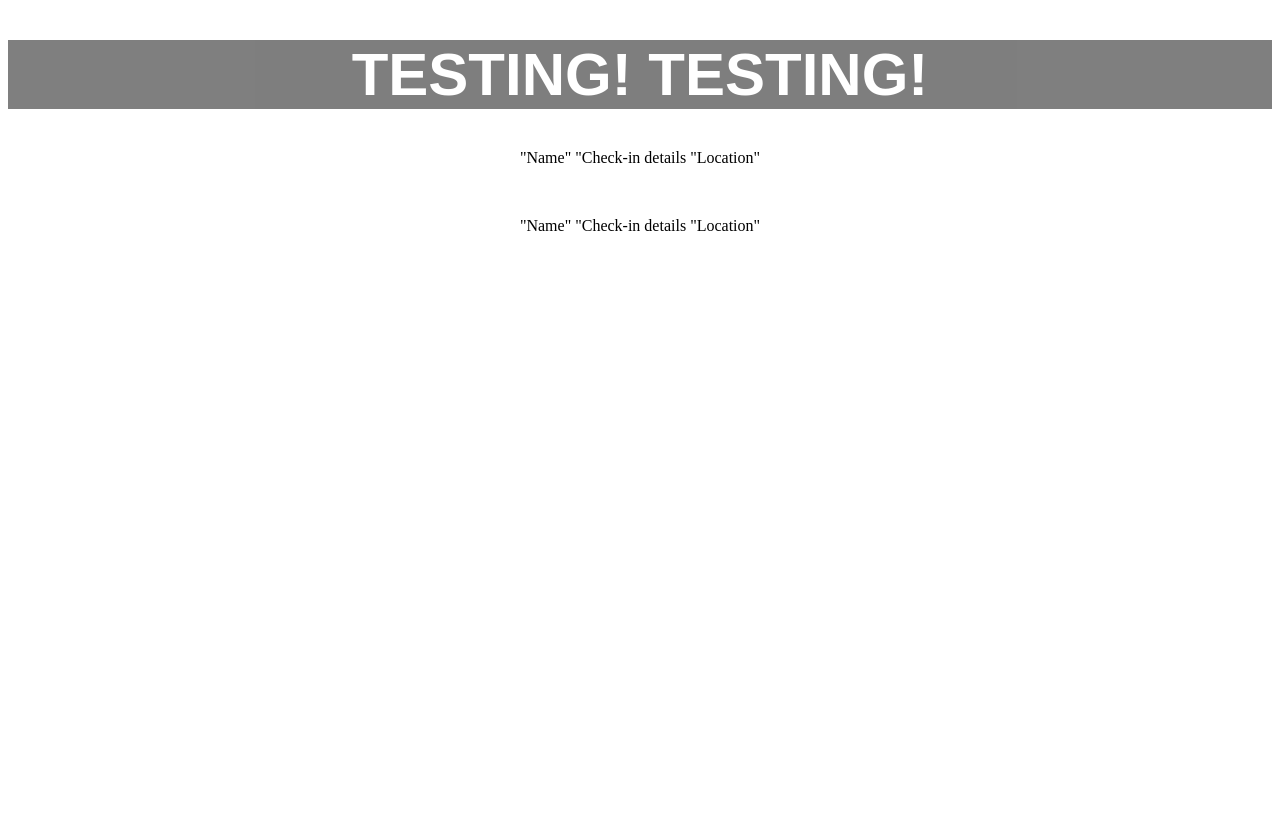
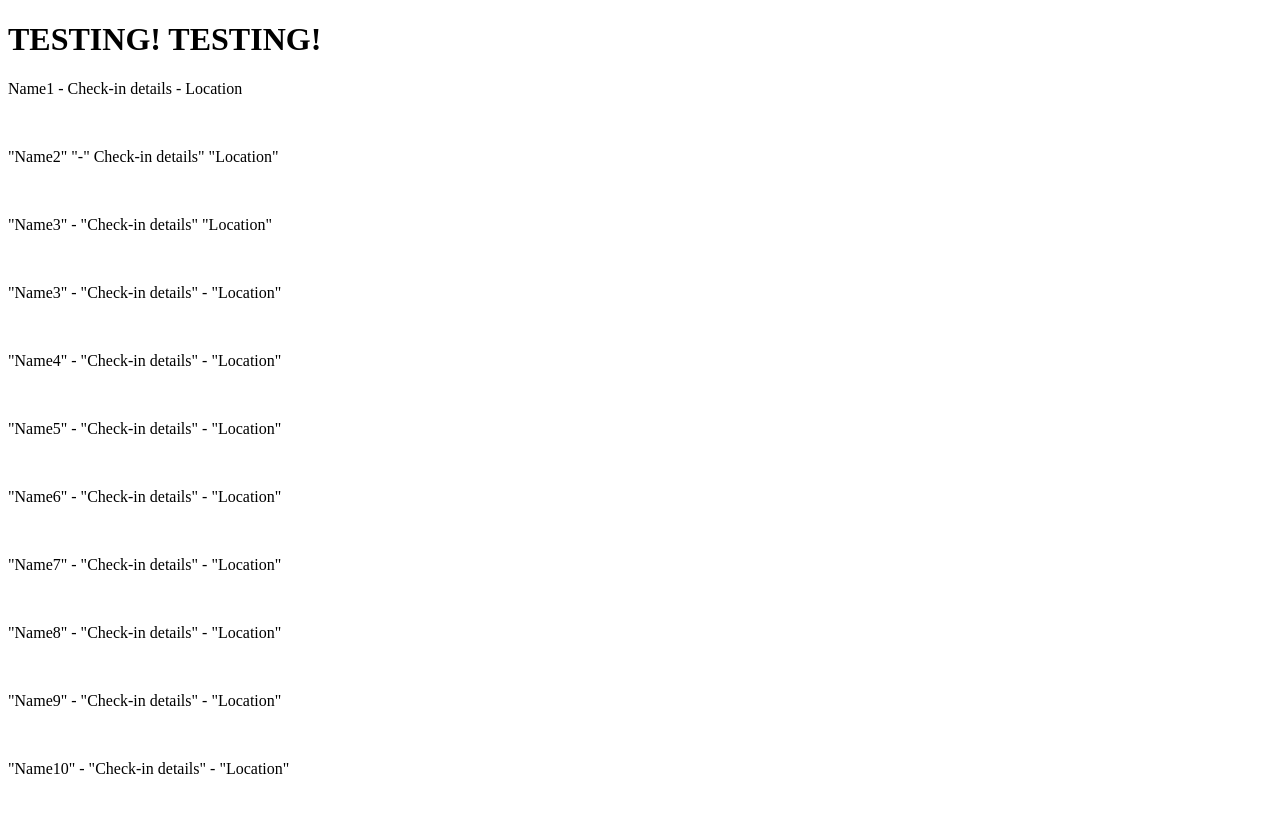
Before and after one commit to dzzrz/cssignin, a Python web app: template templates/display.html in a window 1280 px wide. Before the commit the page ends 231 px from the top, so only its background shows below. Run offline with Jinja, Linux system fonts and the light colour scheme; the template is opened without the code that fills it, so the values that code supplies are empty; some libraries are stand-ins or nearby versions; some web fonts are replaced.

Commit message:
Daniel's turn to push!

```diff
--- a/templates/dab.html
+++ b/templates/dab.html
@@ -10,9 +10,8 @@
 <body>
   <div id='clock'></div>
   <form action="/" method="post">
-    Enter your name: <input type="text" name="name">
+    Enter your name: <input type="text" name="name"><br>
     Enter your location: <input type="text" name="location">
     <input type="submit">
-    <a href="display.html">Link to second page</a>
   </form>
 </body>
--- a/templates/display.html
+++ b/templates/display.html
@@ -2,14 +2,23 @@
 <html>
 <head>
 	<title>Sign-In List</title>
-	<link rel="stylesheet" type="text/css" href="dab.css">
+	<link rel="stylesheet" type="text/css" href="display.css">
 	<script type="text/javascript" src="http://ajax.googleapis.com/ajax/libs/jquery/1.6.2/jquery.min.js"></script>
 	<script type="text/javascript" src="../dab.js"></script>
 	<link href='https://fonts.googleapis.com/css?family=Product+Sans' rel='stylesheet' type='text/css'>
 </head>
 <body>
 	<h1>TESTING! TESTING!</h1>
-	<p>"Name" "Check-in details "Location"</p><br>
-	<p>"Name" "Check-in details "Location"</p>
+	<p>Name1 - Check-in details - Location</p><br>
+	<p>"Name2" "-" Check-in details" "Location"</p><br>
+	<p>"Name3" - "Check-in details" "Location"</p><br>
+	<p>"Name3" - "Check-in details" - "Location"</p><br>
+	<p>"Name4" - "Check-in details" - "Location"</p><br>
+	<p>"Name5" - "Check-in details" - "Location"</p><br>
+	<p>"Name6" - "Check-in details" - "Location"</p><br>
+	<p>"Name7" - "Check-in details" - "Location"</p><br>
+	<p>"Name8" - "Check-in details" - "Location"</p><br>
+	<p>"Name9" - "Check-in details" - "Location"</p><br>
+	<p>"Name10" - "Check-in details" - "Location"</p><br>
 </body>
 </html>
```
